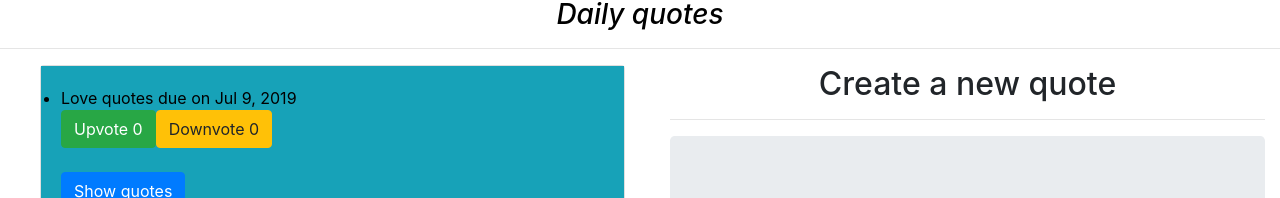
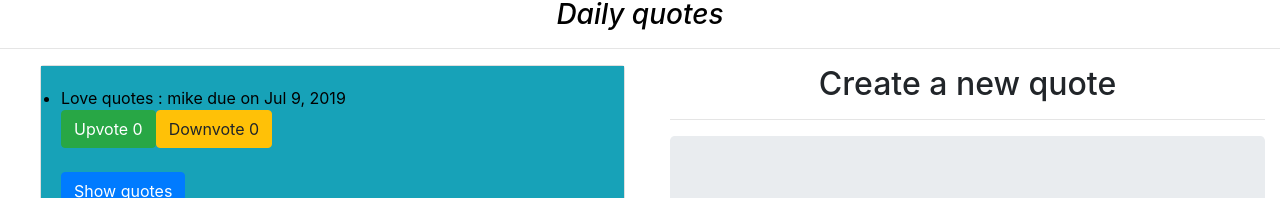
Before and after one commit to michael760odhiambo/My-quotes, an Angular app: page / in a window 1280 px wide. Shown: the part 402-600 px from the top of the page. Built offline with nearby package versions, Linux system fonts and the light colour scheme.

Commit message:
save mikes added quote

```diff
--- a/src/app/quote/quote.component.ts
+++ b/src/app/quote/quote.component.ts
@@ -9,7 +9,7 @@ import { Quote } from '../quote';
 export class QuoteComponent implements OnInit {
 
   quotes: Quote[] = [
-  new Quote(1,'Love quotes','1)A friend is someone who knows all about you and still loves you, 2) Darkness cannot drive out darkness only light can do that Hate cannot drive out hate only love can do that,3)We accept the love we think we deserve', new Date(2019,6,9)),
+  new Quote(1,'Love quotes : mike','1)A friend is someone who knows all about you and still loves you, 2) Darkness cannot drive out darkness only light can do that Hate cannot drive out hate only love can do that,3)We accept the love we think we deserve', new Date(2019,6,9)),
   new Quote(2,'Motivational quotes','1)Successful people don’t become that way overnight, 2)Push yourself, because no one else is going to do it for you, 3)Why pushing yourself to the limit is the best way to see what you’re capable of, 4) Dream it. Wish it. Do it.', new Date(2019,6,9)),
    new Quote(3,'Inspirational quotes','1)Dont judge each day by the harvest you reap but by the seeds that you plant, 2)Write it on your heart that every day is the best day in the year, 3)Every moment is a fresh beginning, 4)Without His love I can do nothing, with His love there is nothing I cannot do', new Date(2019,6,9)),
    new Quote(4,'Dream quotes','1)A dream doesnt become reality through magic; it takes sweat, determination and hard work, 2)All our dreams can come true, if we have the courage to pursue them, 3)Hold fast to dreams, for if dreams die, life is a broken-winged bird that cannot fly, 4)The future belongs to those who believe in the beauty of their dreams', new Date(2019,6,9)),
```
